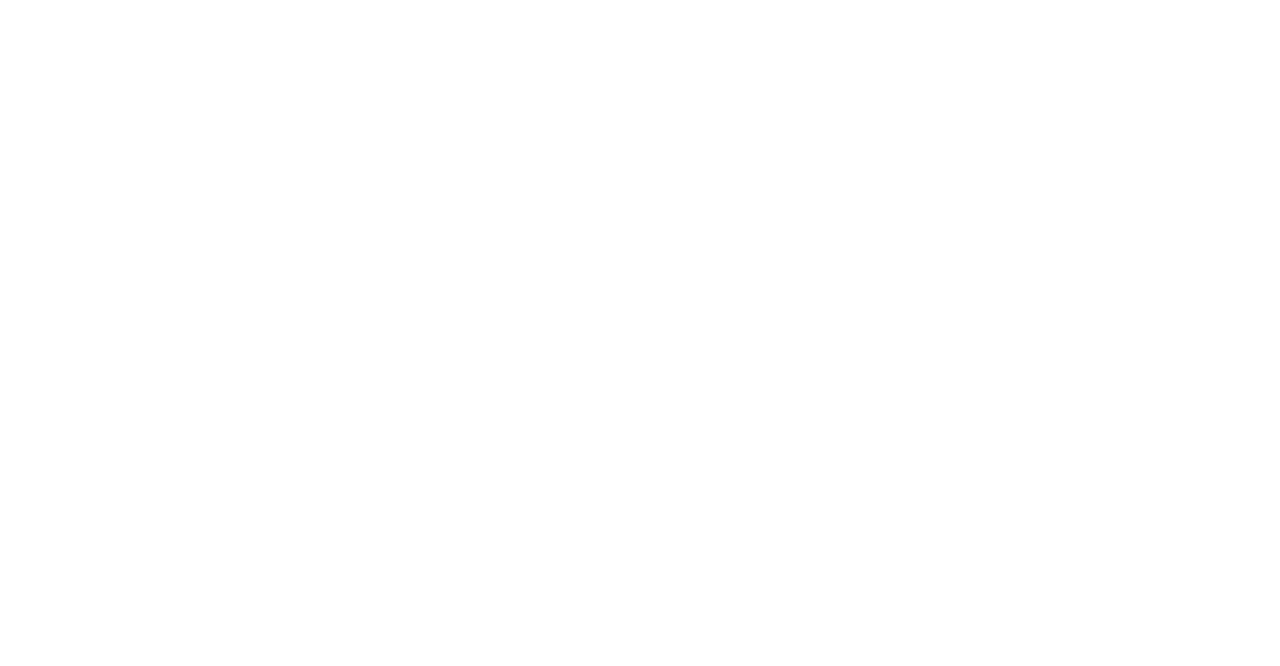
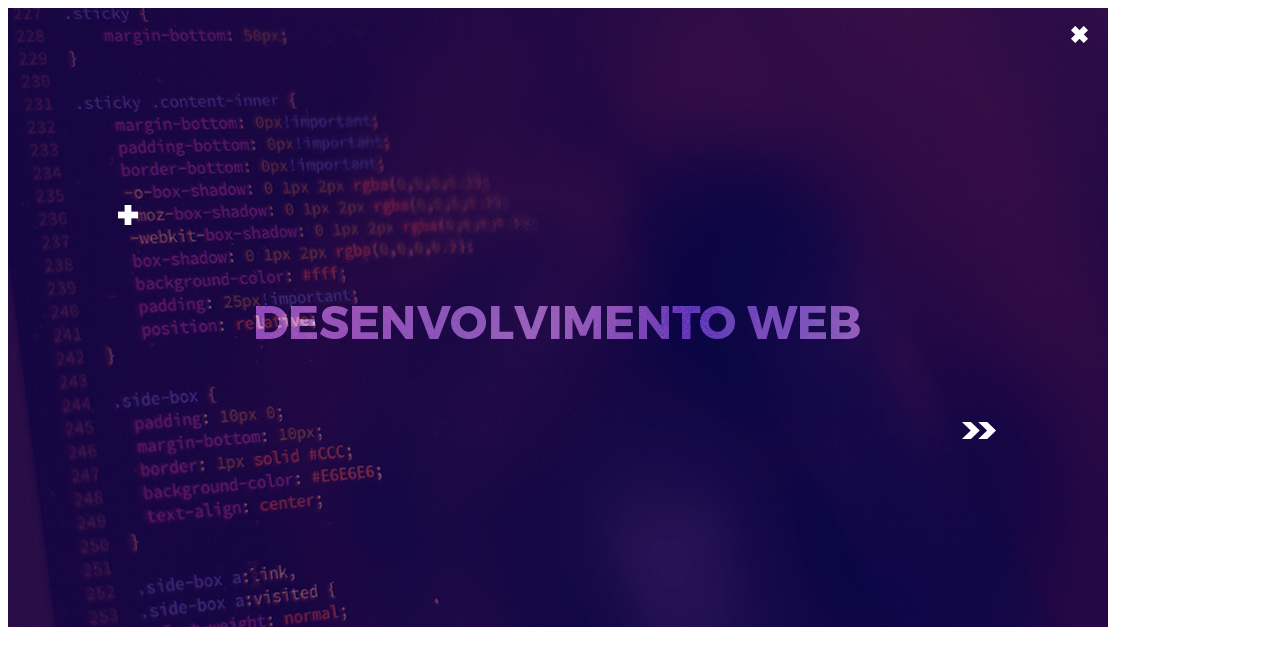
Before and after one commit to GilsonBezerra/site-lithiumcode, a plain HTML site: page index.html in a window 1280 px wide. Drawn offline with Linux system fonts and the light colour scheme.

Commit message:
Inserção imagem bg

```diff
--- a/index.html
+++ b/index.html
@@ -9,7 +9,7 @@
 
 <body>
 
-    <img src="" alt="">
+    <img src="./img/back.png" alt="">
 
 </body>
 </html>
```
Also changed, not shown: img/back.png (added).
